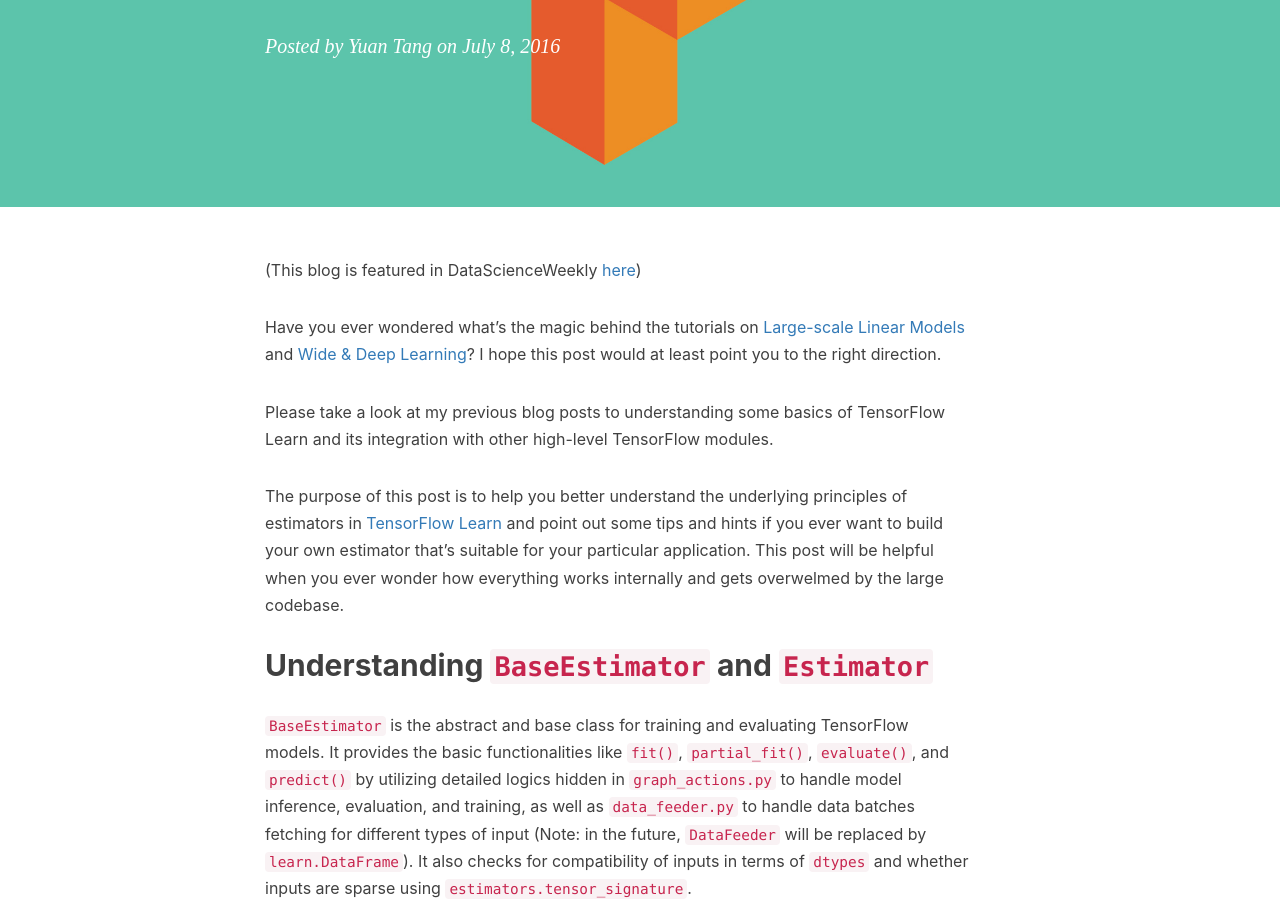
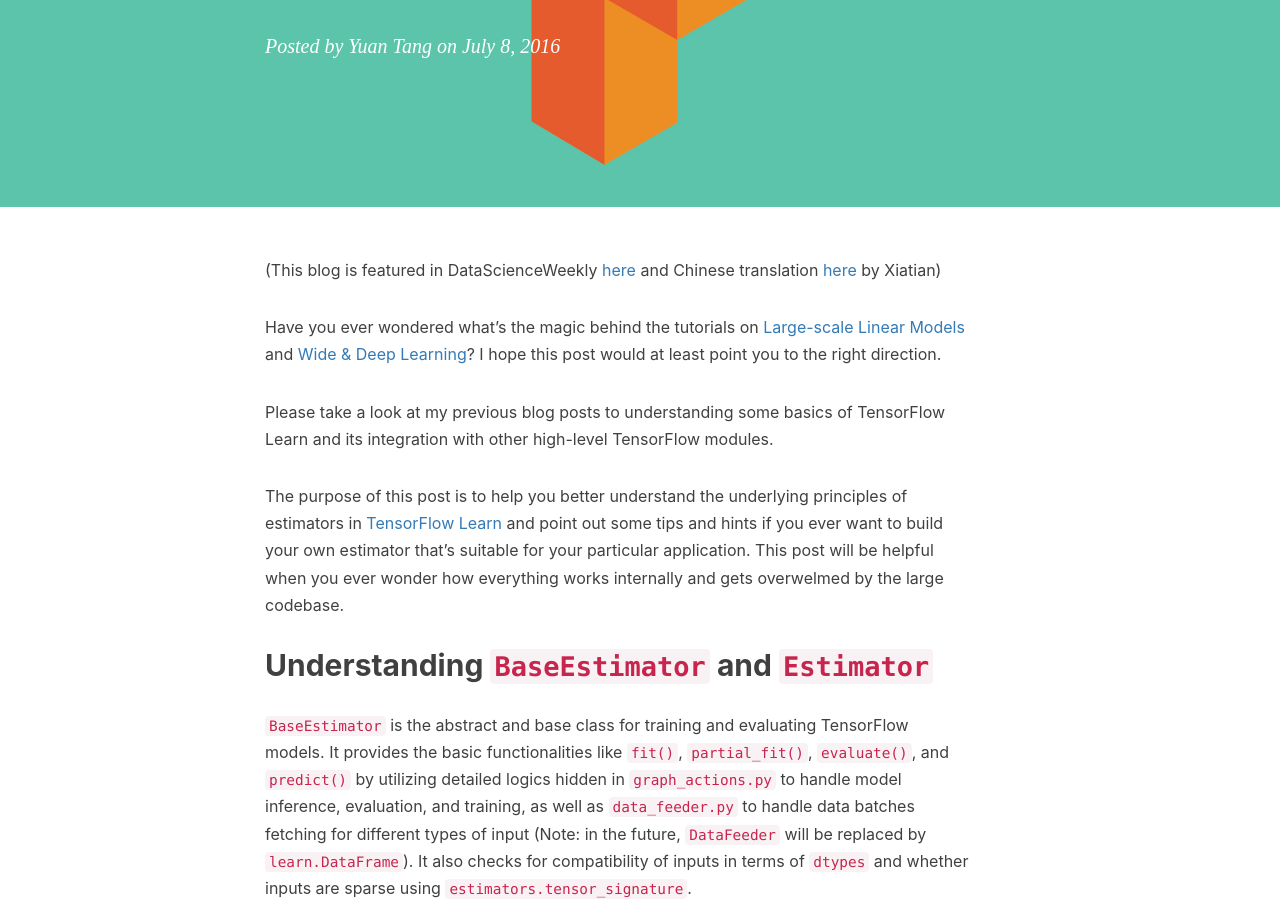
Before and after one commit to terrytangyuan/terrytangyuan.github.com, a Jekyll site: the page built from _posts/2016-07-08-understand-and-build-tensorflow-estimator.markdown, in a window 1280 px wide and 900 px high, scrolled down 418 px. Built offline with Jekyll 4.4.1, drawn with Linux system fonts in a browser that asks for light colours; nearby versions of some CDN libraries; comment, search, counter and statistics services are not loaded.

Commit message:
Update 2016-07-08-understand-and-build-tensorflow-estimator.markdown

```diff
--- a/_posts/2016-07-08-understand-and-build-tensorflow-estimator.markdown
+++ b/_posts/2016-07-08-understand-and-build-tensorflow-estimator.markdown
@@ -13,7 +13,7 @@
     - Python
 ---
 
-(This blog is featured in DataScienceWeekly [here](http://www.datascienceweekly.org/newsletters/data-science-weekly-newsletter-issue-138))
+(This blog is featured in DataScienceWeekly [here](http://www.datascienceweekly.org/newsletters/data-science-weekly-newsletter-issue-138) and Chinese translation [here](http://mp.weixin.qq.com/s?__biz=MzI0MDIxMDM0MQ==&mid=2247483708&idx=1&sn=825a95910aeb14a9b0b769a9321d4177#wechat_redirect) by Xiatian)
 
 Have you ever wondered what's the magic behind the tutorials on [Large-scale Linear Models](https://www.tensorflow.org/versions/master/tutorials/linear/overview.html#large-scale-linear-models-with-tensorflow) and [Wide & Deep Learning](https://www.tensorflow.org/versions/master/tutorials/wide_and_deep/index.html#tensorflow-wide-deep-learning-tutorial)? I hope this post would at least point you to the right direction.
 
```
